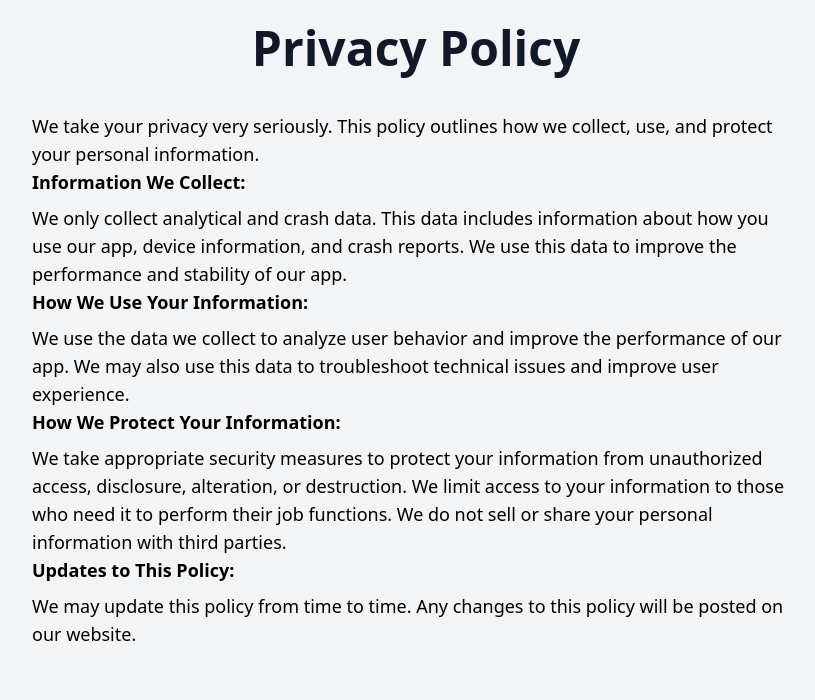
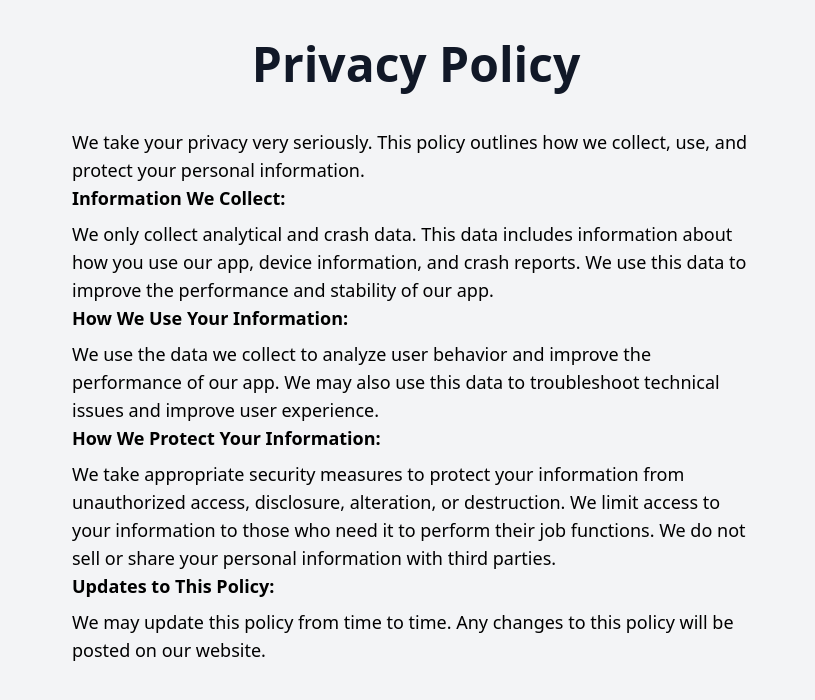
Before and after one commit to waylybaye/opencat.app, a Next.js app: page /privacy in a window 1280 px wide. Shown: the top 700 px of the page, without its empty margins (224-1039 px from the left). Built offline with nearby package versions, Linux system fonts and the light colour scheme.

Commit message:
increase page's padding:p-4 -> p-10

```diff
--- a/pages/docs/[lang]/[...slug].js
+++ b/pages/docs/[lang]/[...slug].js
@@ -11,7 +11,7 @@ export default function Doc({ data, content }) {
       <Head>
         <title>{data.title??''}</title>
       </Head>
-      <div className="text-base md:max-w-2xl lg:max-w-2xl xl:max-w-3xl p-4 md:py-6 lg:px-0 m-auto">
+      <div className="text-base md:max-w-2xl lg:max-w-2xl xl:max-w-3xl p-10 m-auto">
         <Markdown content={content} />
       </div>
     </div>
--- a/pages/privacy.js
+++ b/pages/privacy.js
@@ -6,7 +6,7 @@ export default function Privacy() {
       <Head>
         <title>Privacy</title>
       </Head>
-      <div className="text-base md:max-w-2xl lg:max-w-2xl xl:max-w-3xl p-4 md:py-6 lg:px-0 m-auto">
+      <div className="text-base md:max-w-2xl lg:max-w-2xl xl:max-w-3xl p-10 m-auto">
         <main>
           <h1 className="text-5xl mb-10 font-extrabold text-center text-gray-900 dark:text-white"> Privacy Policy </h1>
           <div className="text-lg">
```
